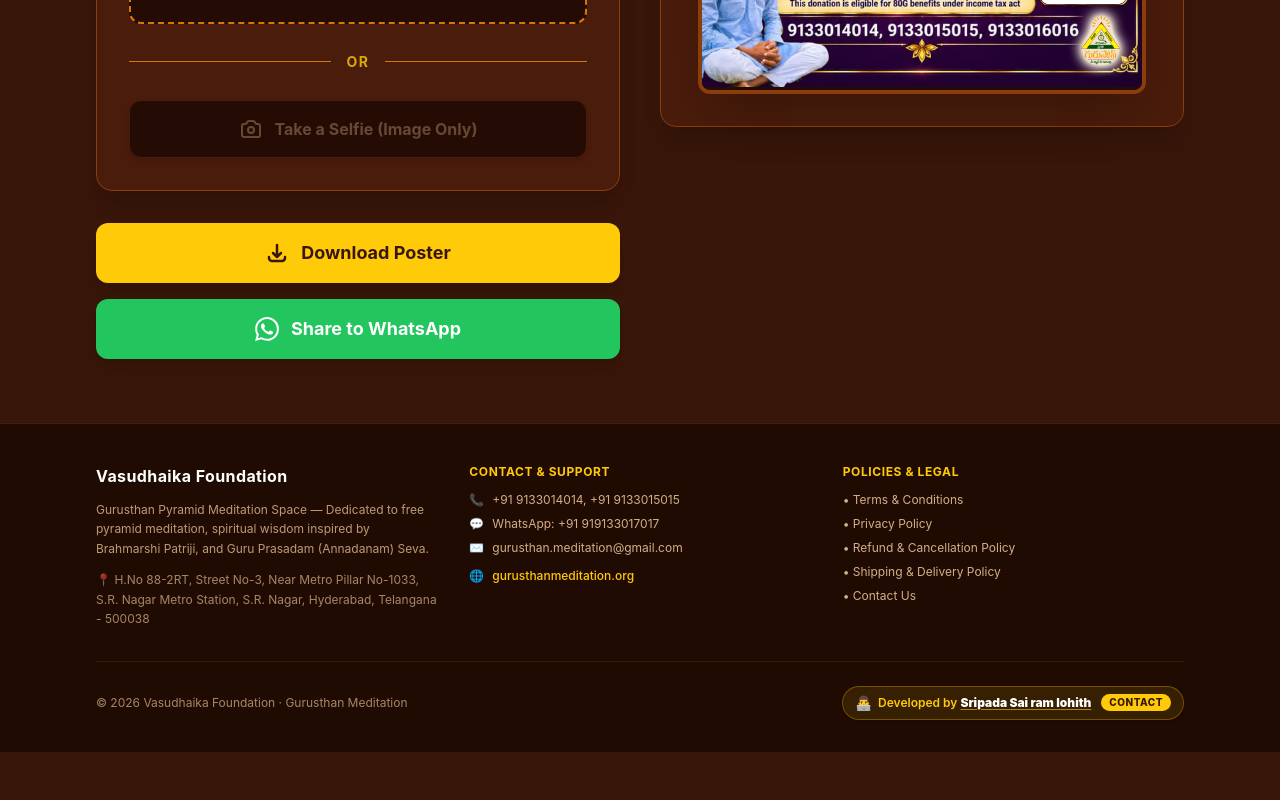
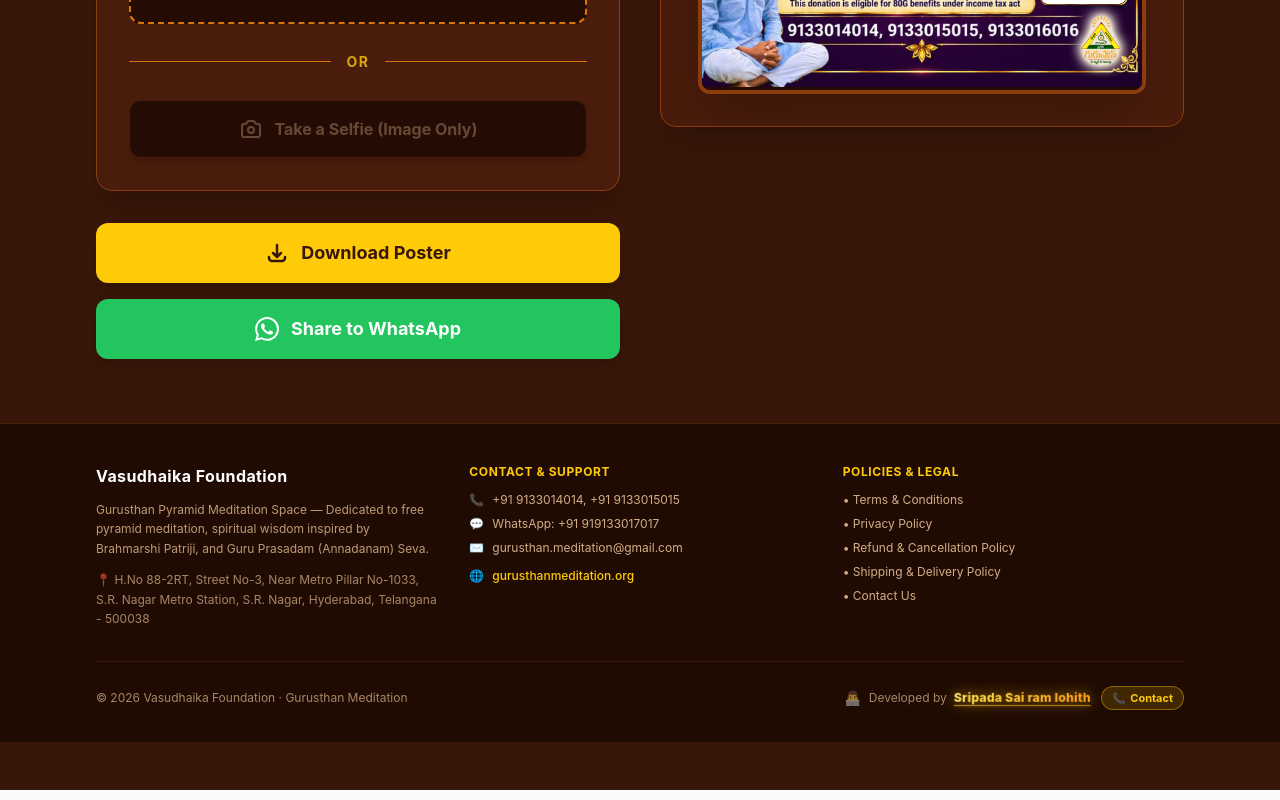
Before and after one commit to gurusthansite/mahamounadhyanakumb, a React (Vite) app: page / in a window 1280 px wide. Shown: the part 1621-2421 px from the top of the page. Built offline with nearby package versions, Linux system fonts and the light colour scheme.

Commit message:
feat: animate developer signature with golden shimmer and link to gurusthanmeditation.org

```diff
--- a/src/components/Footer/ComplianceFooter.tsx
+++ b/src/components/Footer/ComplianceFooter.tsx
@@ -110,17 +110,28 @@
         {/* Footer Bottom credits with Developer Signature */}
         <div className="pt-6 flex flex-col sm:flex-row justify-between items-center gap-4 text-xs text-orange-200/60">
           <p>© {new Date().getFullYear()} Vasudhaika Foundation · Gurusthan Meditation</p>
-          <button
-            type="button"
-            onClick={() => setShowDeveloperModal(true)}
-            className="group inline-flex items-center gap-1.5 py-1.5 px-3 rounded-full bg-[#ffca08]/10 hover:bg-[#ffca08]/20 border border-[#ffca08]/30 hover:border-[#ffca08] text-[#ffca08] transition-all cursor-pointer text-xs font-semibold shadow-sm hover:scale-105 active:scale-95"
-          >
-            <span className="text-sm">👨‍💻</span>
-            <span>Developed by <strong className="underline decoration-[#ffca08]/60 underline-offset-2 text-white group-hover:text-[#ffd943]">Sripada Sai ram lohith</strong></span>
-            <span className="text-[10px] bg-[#ffca08] text-[#381609] px-2 py-0.5 rounded-full font-extrabold ml-1 uppercase tracking-wider">
-              Contact
-            </span>
-          </button>
+          <div className="flex flex-wrap items-center justify-center gap-1.5 sm:gap-2">
+            <span className="text-sm select-none">👨‍💻</span>
+            <span>Developed by</span>
+            <a
+              href="https://gurusthanmeditation.org/"
+              target="_blank"
+              rel="noopener noreferrer"
+              className="developer-animated-text cursor-pointer hover:opacity-100"
+              title="Visit Gurusthan Meditation Website"
+            >
+              Sripada Sai ram lohith
+            </a>
+            <button
+              type="button"
+              onClick={() => setShowDeveloperModal(true)}
+              className="inline-flex items-center gap-1 py-1 px-2.5 rounded-full bg-[#ffca08]/15 hover:bg-[#ffca08]/30 border border-[#ffca08]/40 hover:border-[#ffca08] text-[#ffca08] text-[11px] font-bold transition-all cursor-pointer shadow-sm hover:scale-105 active:scale-95 ml-1"
+              title="Click to view contact numbers"
+            >
+              <span>📞</span>
+              <span>Contact</span>
+            </button>
+          </div>
         </div>
       </div>
 
--- a/src/index.css
+++ b/src/index.css
@@ -13,3 +13,46 @@
   -webkit-font-smoothing: antialiased;
   -moz-osx-font-smoothing: grayscale;
 }
+
+@keyframes shimmerGlow {
+  0% {
+    background-position: 0% 50%;
+  }
+  50% {
+    background-position: 100% 50%;
+  }
+  100% {
+    background-position: 0% 50%;
+  }
+}
+
+@keyframes pulseGlow {
+  0%, 100% {
+    transform: scale(1);
+    filter: drop-shadow(0 0 2px rgba(255, 202, 8, 0.3));
+  }
+  50% {
+    transform: scale(1.02);
+    filter: drop-shadow(0 0 7px rgba(255, 202, 8, 0.7));
+  }
+}
+
+.developer-animated-text {
+  background: linear-gradient(90deg, #ffca08, #ffffff, #ffd943, #ff9f1c, #ffca08);
+  background-size: 300% 100%;
+  -webkit-background-clip: text;
+  -webkit-text-fill-color: transparent;
+  animation: shimmerGlow 3.5s ease-in-out infinite, pulseGlow 2.5s ease-in-out infinite;
+  display: inline-block;
+  font-weight: 800;
+  letter-spacing: 0.02em;
+  text-decoration: underline;
+  text-decoration-color: rgba(255, 202, 8, 0.5);
+  text-underline-offset: 3px;
+  transition: all 0.3s ease;
+}
+
+.developer-animated-text:hover {
+  filter: drop-shadow(0 0 10px rgba(255, 202, 8, 0.9));
+  transform: scale(1.05);
+}
```
